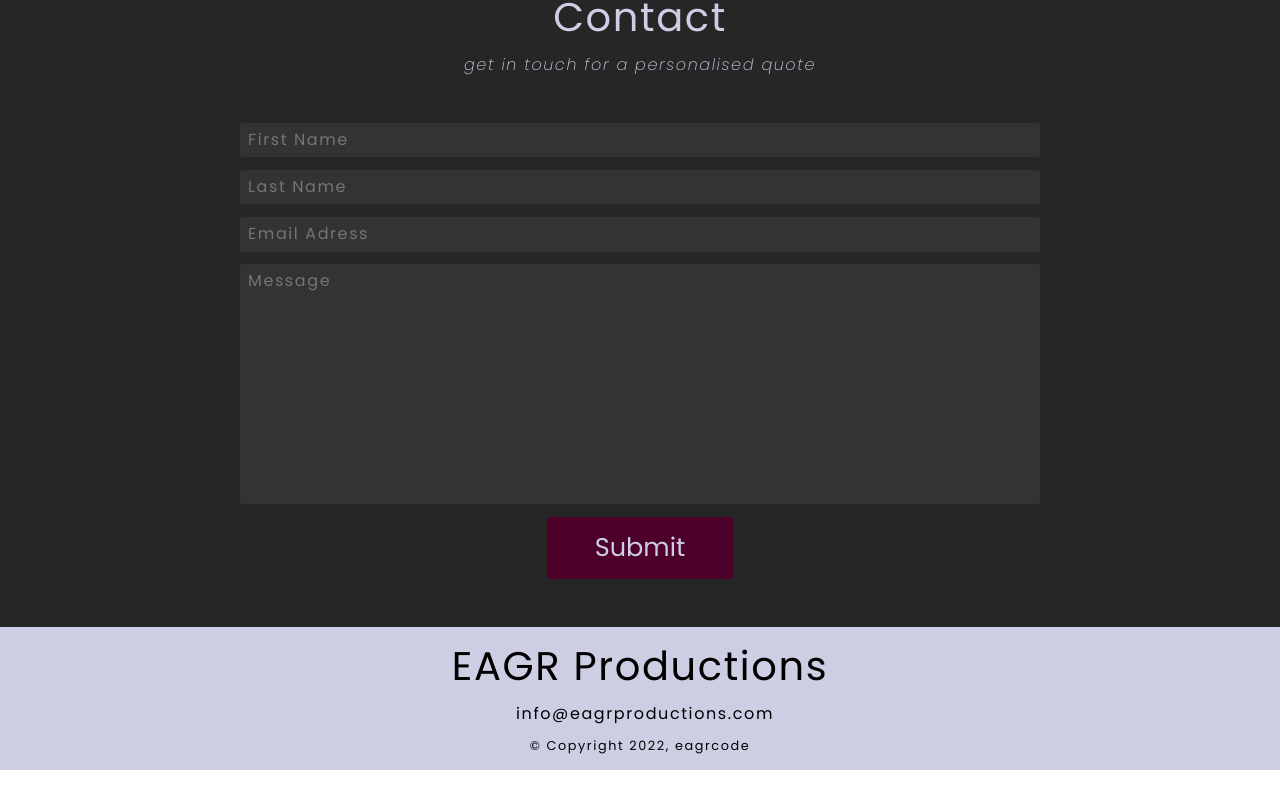
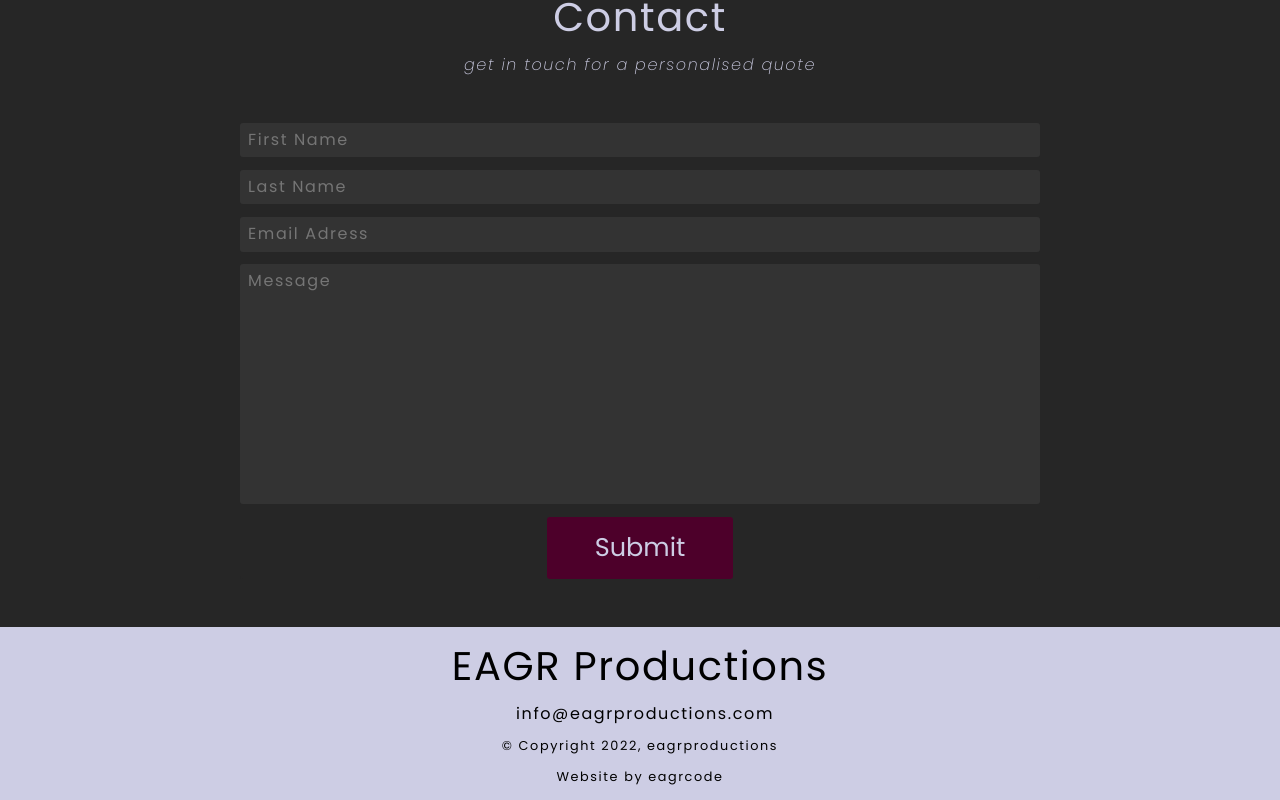
Before and after one commit to eagrcode/eagr-productions-react, a React (Vite) app: page / in a window 1280 px wide. Shown: the part 1594-2394 px from the top of the page. Before the commit the page ends 2364 px from the top, so only its background shows below. Built offline with nearby package versions, Linux system fonts and the light colour scheme.

Commit message:
change footer text

```diff
--- a/src/components/Footer/Footer.jsx
+++ b/src/components/Footer/Footer.jsx
@@ -12,7 +12,11 @@ function Footer() {
         </div>
 
         <div className="row">
-          <small>&copy; Copyright 2022, eagrcode</small>
+          <small>&copy; Copyright 2022, eagrproductions</small>
+        </div>
+
+        <div className="row">
+          <small>Website by eagrcode</small>
         </div>
       </div>
     </footer>
```
